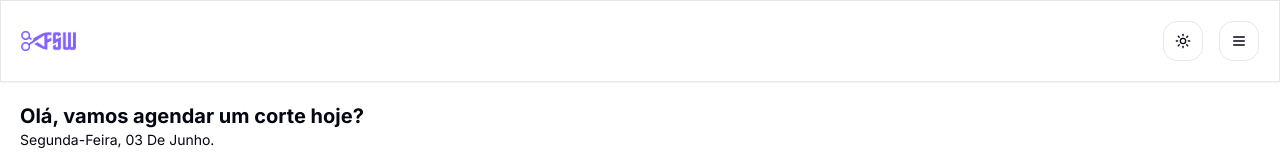
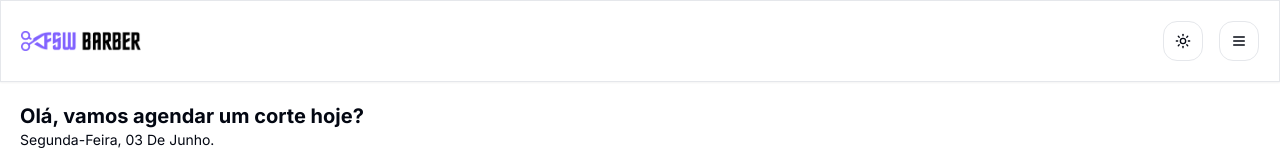
Before and after one commit to YuriManhica/fsw-barbearia_online, a Next.js app: page / in a window 1280 px wide. Shown: the top 160 px of the page. Built offline with nearby package versions, Linux system fonts and the light colour scheme; no server answers; the database is empty.

Commit message:
feat: add dark logo

```diff
--- a/app/_components/header.tsx
+++ b/app/_components/header.tsx
@@ -1,6 +1,7 @@
 "use client";
 
 import { MenuIcon } from "lucide-react";
+import { useTheme } from "next-themes";
 import Image from "next/image";
 import Link from "next/link";
 import SideMenu from "./side-menu";
@@ -10,11 +11,18 @@ import { Card, CardContent } from "./ui/card";
 import { Sheet, SheetContent, SheetTrigger } from "./ui/sheet";
 
 const Header = () => {
+  const { theme } = useTheme();
   return (
     <Card className="rounded-none shadow-sm w-full">
       <CardContent className="p-5 flex justify-between flex-row items-center">
         <Link href="/">
-          <Image src="/logotipo.png" alt="FSW Barber" height={22} width={120} />
+          {}
+          <Image
+            src={theme === "dark" ? "/logotipo.png" : "/logotipodark.png"}
+            alt="FSW Barber"
+            height={22}
+            width={120}
+          />
         </Link>
         <Sheet>
           <div className=" flex gap-4">
--- a/app/layout.tsx
+++ b/app/layout.tsx
@@ -33,7 +33,7 @@ export default function RootLayout({
           <AuthProvider>
             {children}
             <Toaster />
-            <div className="mt-16">
+            <div className="mt-16 z-50">
               <Footer />
             </div>
           </AuthProvider>
```
Also changed, not shown: public/logotipodark.png (added).
